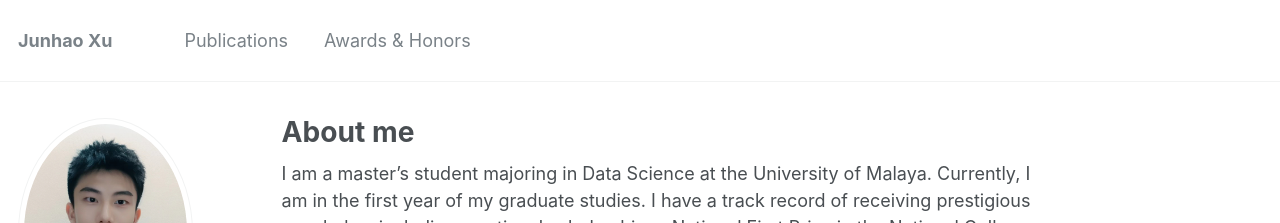
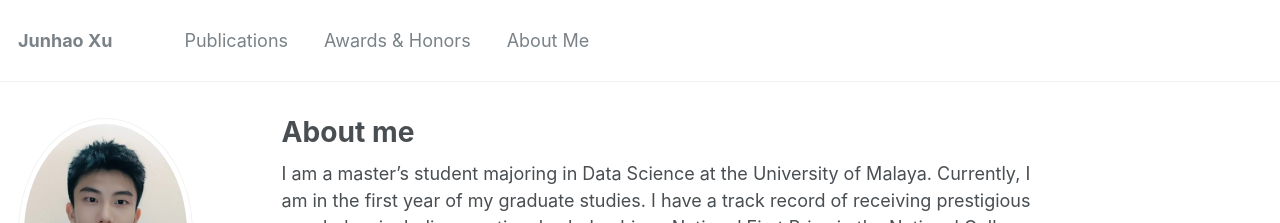
Before and after one commit to Junhao6666/Junhao6666.github.io, a Jekyll site: the page built from _pages/about.md, in a window 1280 px wide. Shown: the top 223 px of the page. Built offline with Jekyll 4.4.1, drawn with Linux system fonts in a browser that asks for light colours; some web fonts are replaced.

Commit message:
Update navigation.yml

```diff
--- a/_data/navigation.yml
+++ b/_data/navigation.yml
@@ -6,6 +6,8 @@ main:
   - title: "Awards & Honors"
     url: /Awards & Honors/
 
+  - title: "About Me"
+    url: /Me/
   # - title: "Teaching"
   #   url: /teaching/
 
```
